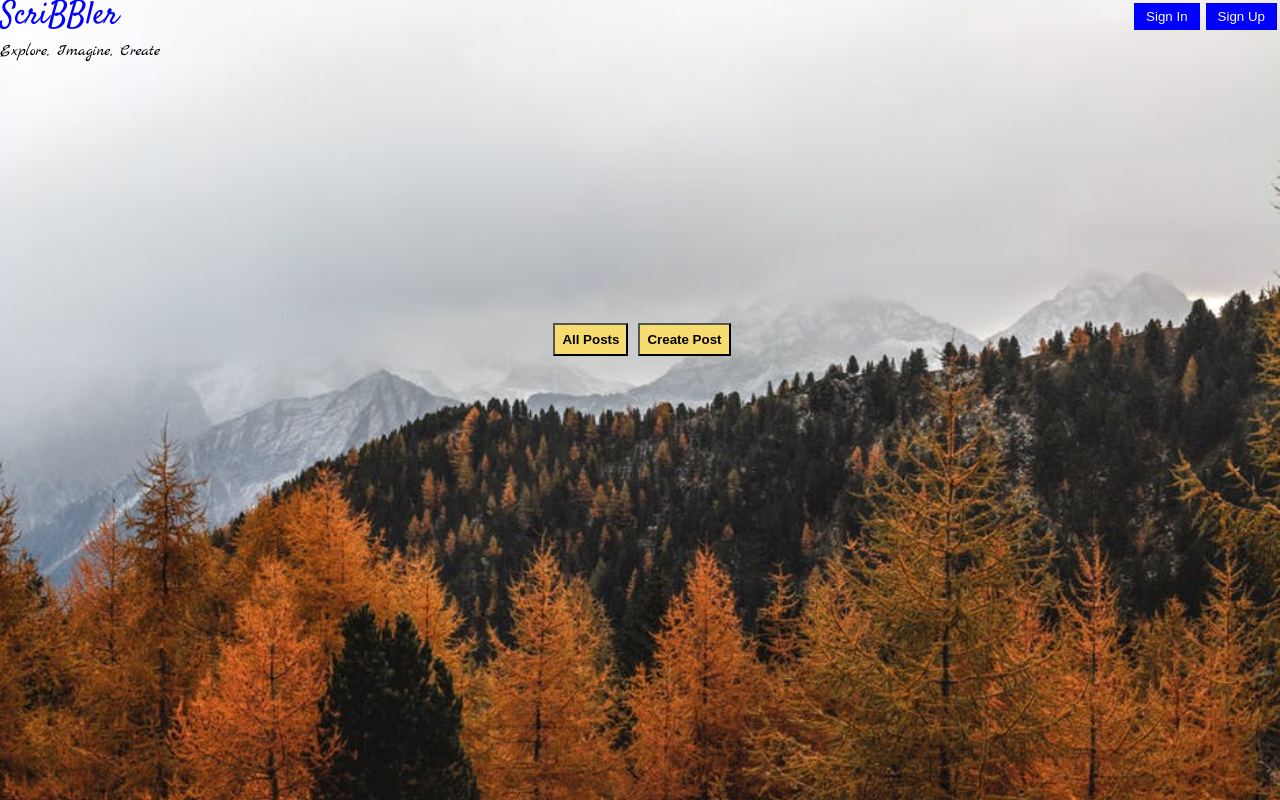
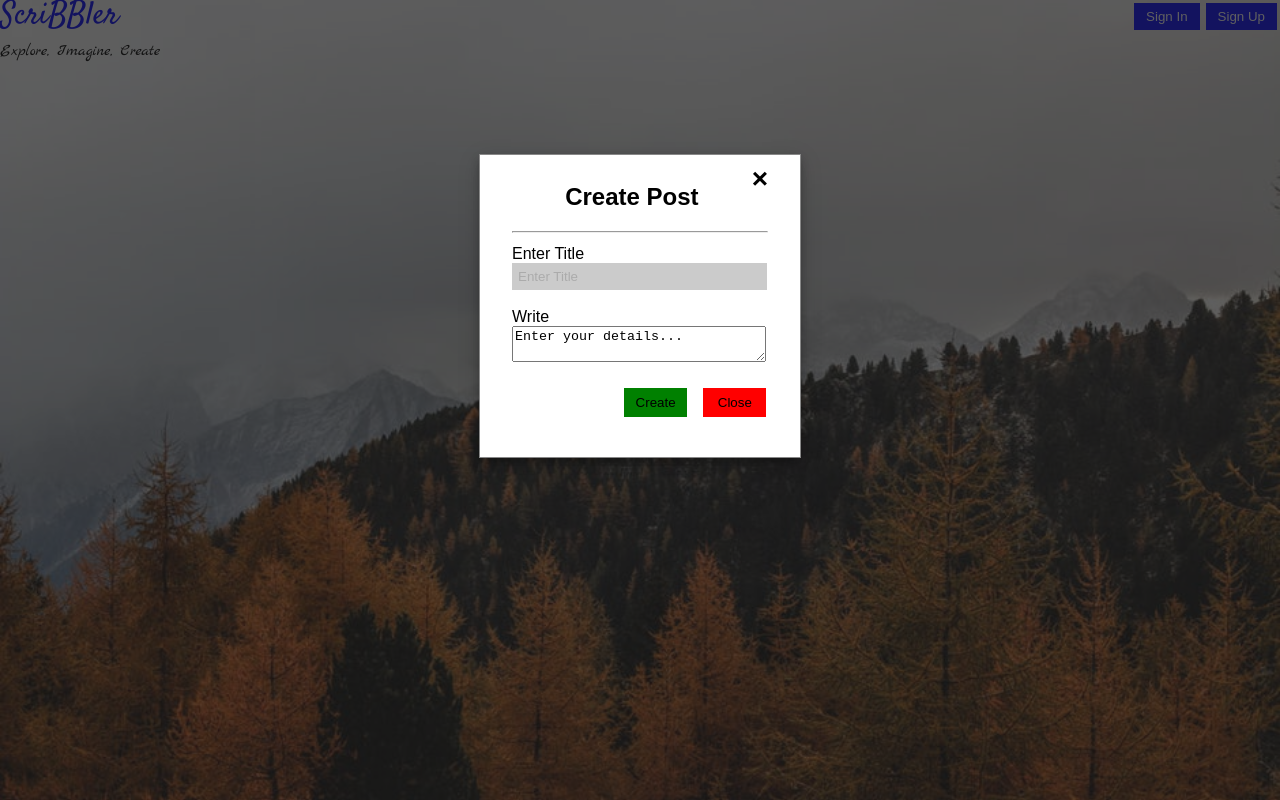
Before and after one commit to Rohit787898/Front-End-Project, a plain HTML site: page index.html in a window 1280 px wide. Both pictures are taken after a click on the button "Create Post". Drawn offline with Linux system fonts and the light colour scheme.

Commit message:
Finally Project Completed

```diff
--- a/css/index.css
+++ b/css/index.css
@@ -146,3 +146,28 @@ body{
         cursor: pointer;
 
 }
+#create-btn{
+    width: 25%;
+    background-color: green;
+    float: right;
+}
+#close-btn{
+    width: 25%;
+    background-color: red;
+    float: right;
+}
+#inputTitle{
+    opacity: 0.6;
+}
+#details{
+    width: 97%;
+}
+#myModelpost{
+    position: absolute;
+    left: 25%;
+    top: 25%;
+}
+#postmodal{
+    display: flex;
+    flex-direction: row-reverse;
+}
--- a/index.html
+++ b/index.html
@@ -29,7 +29,7 @@
 
         	<!-- Insert code for All Posts & Create Post button here -->
           <button class="post" type="submit" value="All Posts" onclick='allp()'><b>All Posts</b></button>
-          <button class="post" type="submit" value="Create Post"><b>Create Post</b></button>
+          <button class="post" type="submit" value="Create Post" onclick="CreatePost()"><b>Create Post</b></button>
 
         </div>
     </div>
@@ -84,6 +84,28 @@
     <div>
 
     	<!-- Insert code for Create Post modal here -->
+        <div class="modal" id="myModalpost">
+
+    <div class="modal-content">
+    <div class="modal-header">
+         <span class="close" id="closein" onclick="cross()">&times;</span>
+        <h2><center> Create Post</center></h2>
+        <hr>
+        </div>
+        <div class="modal-body">
+        Enter Title<br><input type="text" class="in" id="inputTitle" placeholder="Enter Title" required><br><br>
+        Write<br><textarea id="details">Enter your details...</textarea><br><br>
+</div>
+        <div class="modal-footer" id="postmodal">
+        <button class="btn-def" id="close-btn" onclick="cross()">Close</button>&emsp;
+            <button class="btn-def" id="create-btn">Create</button>
+            <br>
+
+            <br><br>
+        </div>
+    </div>
+
+    </div>
 
     </div>
 
--- a/js/index.js
+++ b/js/index.js
@@ -1,3 +1,9 @@
 function allp(){
     window.location.href="html/bloglist.html";
 }
+function CreatePost(){
+    document.getElementById("myModalpost").style.display = "block";
+}
+function cross(){
+    document.getElementById("myModalpost").style.display = "none";
+}
```
